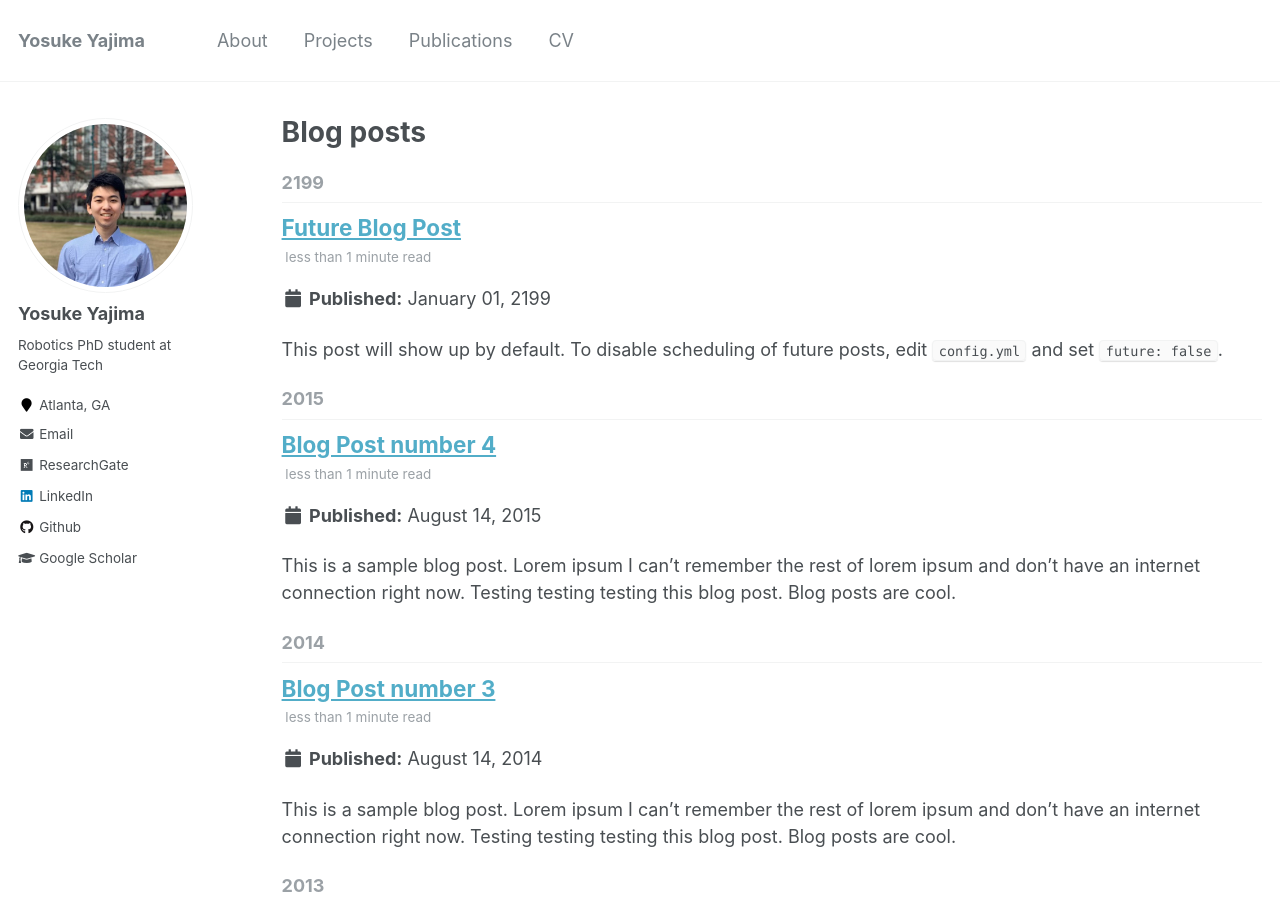
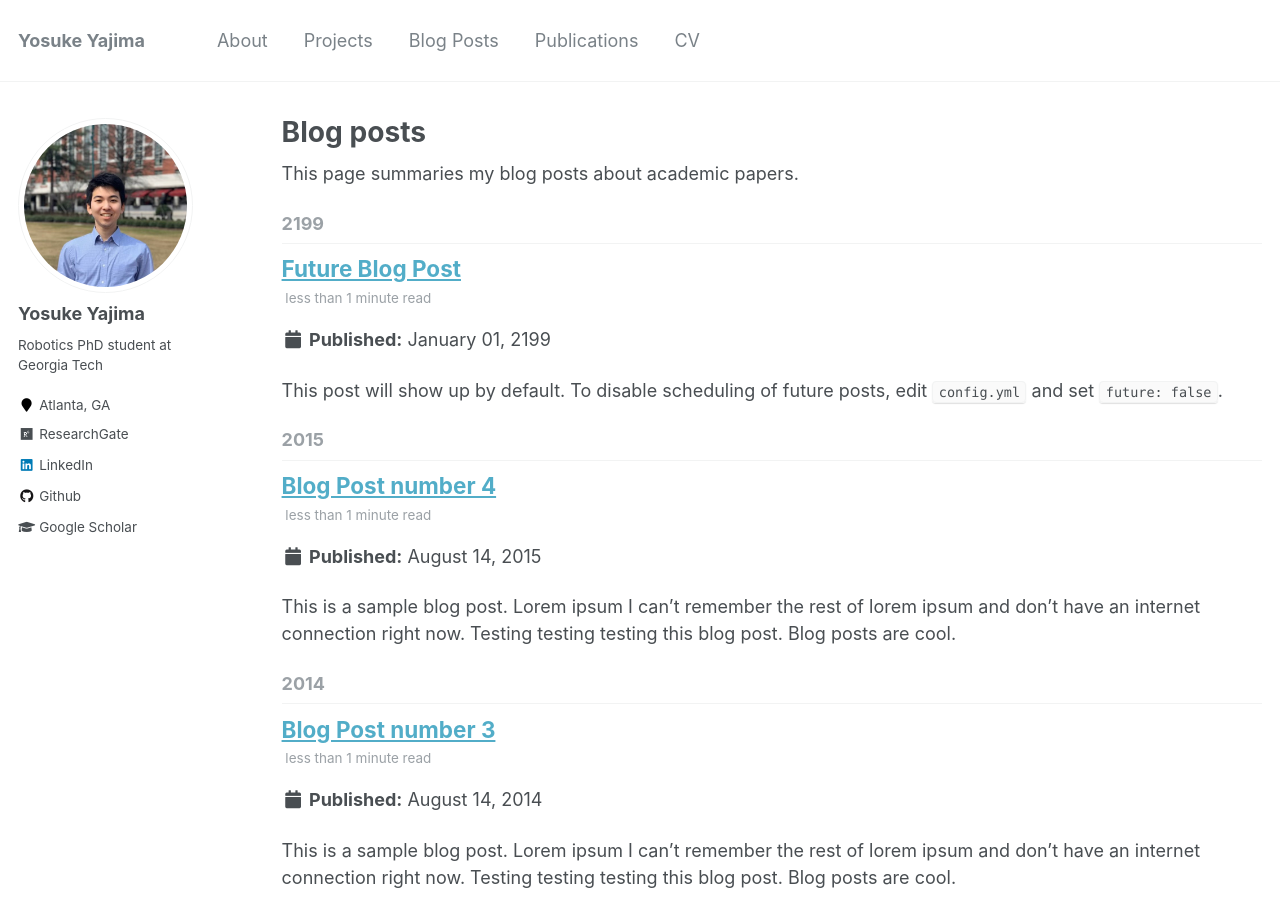
Before and after one commit to yyajima21/yyajima21.github.io, a Jekyll site: the page built from _pages/year-archive.html, in a window 1280 px wide and 900 px high. Built offline with Jekyll 4.4.1, drawn with Linux system fonts in a browser that asks for light colours.

Commit message:
add a blog post page

```diff
--- a/_config.yml
+++ b/_config.yml
@@ -17,7 +17,7 @@ repository               : "yyajima21.github.io"
 teaser                   :  # filename of teaser fallback teaser image placed in /images/, .e.g. "500x300.png"
 breadcrumbs              : false # true, false (default)
 words_per_minute         : 160
-future                   : true
+future                   : false
 read_more                : "disabled" # if enabled, adds "Read more" links to excerpts
 talkmap_link             : false #change to true to add link to talkmap on talks page
 comments:
@@ -87,7 +87,7 @@ author:
   employer         :
   pubmed           : #"https://www.ncbi.nlm.nih.gov/pubmed/?term=john+snow"
   googlescholar    : "https://scholar.google.com/citations?user=RqCFZRMAAAAJ&hl=en"
-  email            : "yyajima@gatech.edu"
+  email            :
   researchgate     : "https://www.researchgate.net/profile/Yosuke-Yajima"
   uri              :
   bitbucket        :
--- a/_data/navigation.yml
+++ b/_data/navigation.yml
@@ -5,6 +5,9 @@ main:
 
   - title: "Projects"
     url: /project.html
+
+  - title: "Blog Posts"
+    url: /year-archive/
 
   - title: "Publications"
     url: /publications/
--- a/_pages/year-archive.html
+++ b/_pages/year-archive.html
@@ -7,6 +7,7 @@ redirect_from:
   - /wordpress/blog-posts/
 ---
 
+This page summaries my blog posts about academic papers.
 {% include base_path %}
 {% capture written_year %}'None'{% endcapture %}
 {% for post in site.posts %}
```
